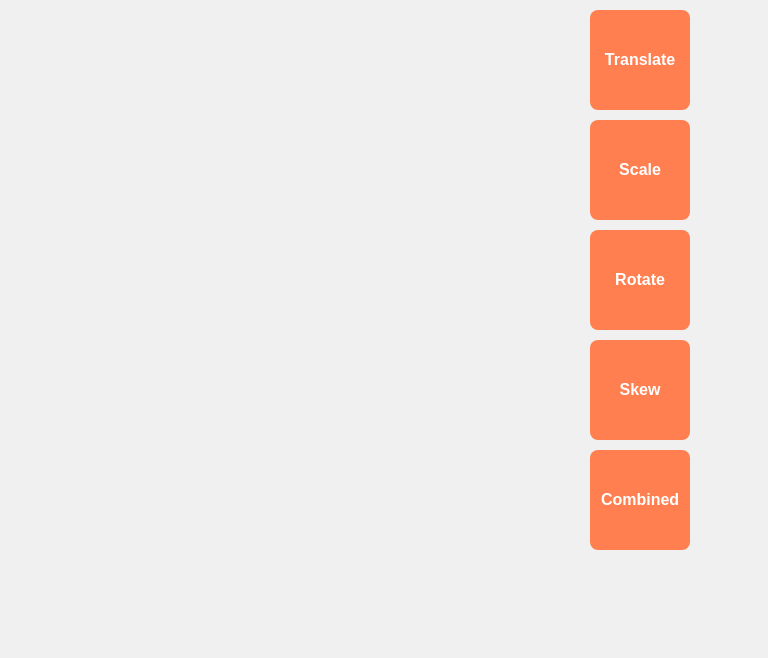
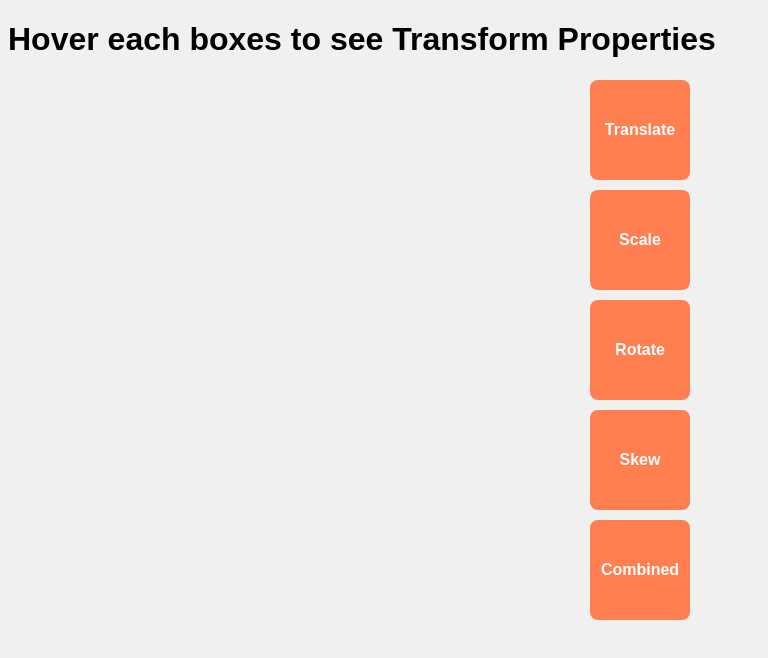
Before and after one commit to sir-monde/webpages-ict9, a plain HTML site: page css-demos/transform-boxes.html in a window 1280 px wide. Shown: the whole page, without its empty margins (0-768 px from the left). Drawn offline with Linux system fonts and the light colour scheme.

Commit message:
Update transform-boxes.html

```diff
--- a/css-demos/transform-boxes.html
+++ b/css-demos/transform-boxes.html
@@ -56,10 +56,12 @@
 
 </head>
 <body>
+  <h1>Hover each boxes to see Transform Properties</h1>
   <div class="box" id="translate">Translate</div>
   <div class="box" id="scale">Scale</div>
   <div class="box" id="rotate">Rotate</div>
   <div class="box" id="skew">Skew</div>
   <div class="box" id="combined">Combined</div>
 </body>
+
 </html>
```
